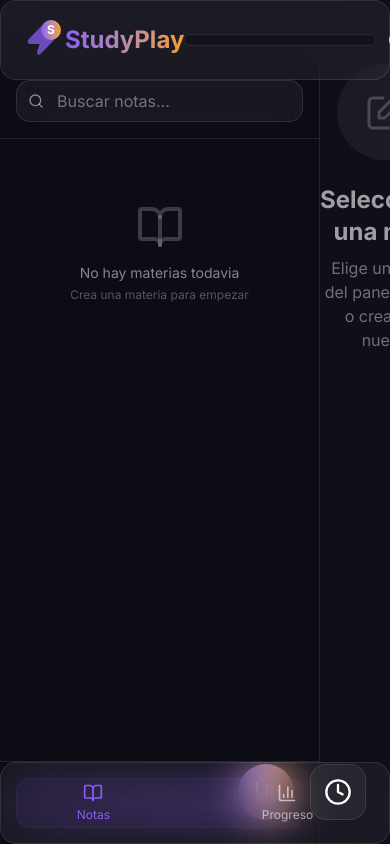
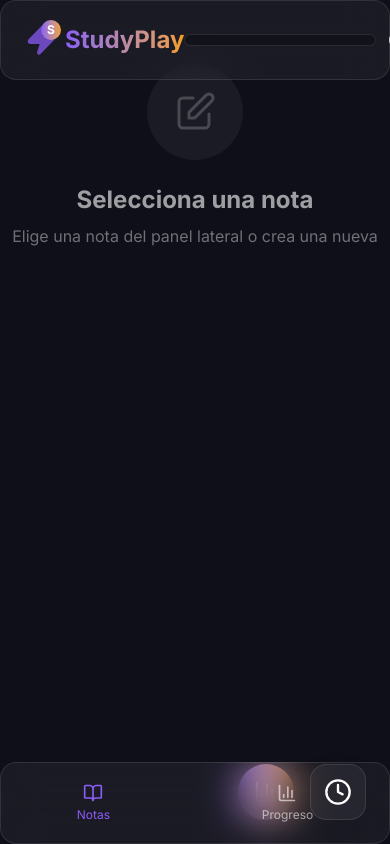
Before and after one commit to Yam12221/studyplay, a Next.js app: page / in a window 390 px wide. Built offline with nearby package versions, Linux system fonts and the light colour scheme.

Commit message:
📱 Arreglos de responsividad para iPhone y pantallas móviles

```diff
--- a/src/app/page.tsx
+++ b/src/app/page.tsx
@@ -40,7 +40,7 @@ export default function Home() {
           <Sidebar />
         )}
 
-        <main className={`flex-1 ${currentView !== 'quiz' && currentView !== 'dashboard' ? 'ml-80' : ''}`}>
+        <main className={`flex-1 ${(currentView !== 'quiz' && currentView !== 'dashboard') ? 'md:ml-80' : ''}`}>
           {currentView === 'notes' && <NoteEditor />}
           {currentView === 'quiz' && <QuizMode />}
           {currentView === 'dashboard' && <ProgressDashboard />}
--- a/src/components/Sidebar.tsx
+++ b/src/components/Sidebar.tsx
@@ -67,7 +67,7 @@ export default function Sidebar() {
   );
 
   return (
-    <aside className="w-80 h-[calc(100vh-64px)] fixed left-0 top-16 bg-black/20 backdrop-blur-xl border-r border-white/10 overflow-hidden flex flex-col">
+    <aside className="hidden md:flex w-80 h-[calc(100vh-64px)] fixed left-0 top-16 bg-black/20 backdrop-blur-xl border-r border-white/10 overflow-hidden flex-col">
       <div className="p-4 border-b border-white/10">
         <div className="relative">
           <Search className="absolute left-3 top-1/2 -translate-y-1/2 w-4 h-4 text-white/50" />
```
